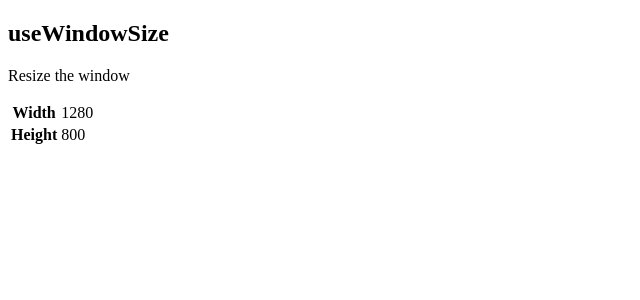
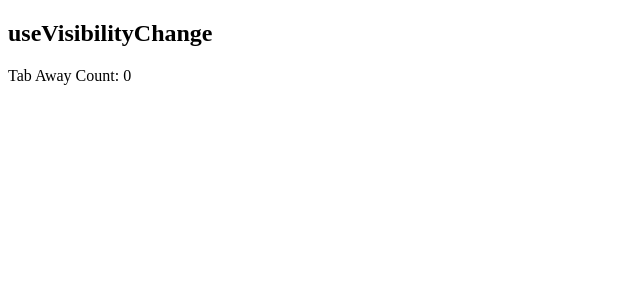
Before and after one commit to codecamp-prem/React-Coding-Interview, a React (Vite) app: page / in a window 1280 px wide. Shown: the top 300 px of the page, without its empty margins (0-640 px from the left). Built offline with nearby package versions, Linux system fonts and the light colour scheme.

Commit message:
document visibility and useSyncExternalStore

```diff
--- a/src/App.tsx
+++ b/src/App.tsx
@@ -1,9 +1,9 @@
-import WindowSize from "./Challanges/WindowSize";
+import TabVisibility from "./Challanges/TabVisibility";
 
 function App() {
   return (
     <>
-      <WindowSize />
+      <TabVisibility />
     </>
   );
 }
--- /dev/null
+++ b/src/Challanges/TabVisibility.tsx
@@ -0,0 +1,22 @@
+import { useEffect, useState } from "react";
+import useVisibilityChange from "./hooks/useVisibilityChange";
+
+const TabVisibility = () => {
+  const documentVisible = useVisibilityChange();
+  const [tabAwayCount, setTabAwayCount] = useState(0);
+
+  useEffect(() => {
+    if (documentVisible === false) {
+      setTabAwayCount((c) => c + 1);
+    }
+  }, [documentVisible]);
+
+  return (
+    <section>
+      <h2>useVisibilityChange</h2>
+      <div>Tab Away Count: {tabAwayCount}</div>
+    </section>
+  );
+};
+
+export default TabVisibility;
--- /dev/null
+++ b/src/Challanges/hooks/useVisibilityChange.ts
@@ -0,0 +1,31 @@
+// Track document visibility and respond to changes with useVisibilityChange
+
+import { useSyncExternalStore } from "react";
+
+const subscribe = (callback) => {
+  document.addEventListener("visibilitychange", callback);
+
+  return () => {
+    document.removeEventListener("visibilitychange", callback);
+  };
+};
+
+const getSnapShot = () => {
+  return document.visibilityState;
+};
+
+const getServerSnapshot = () => {
+  throw Error(`ususeVisibilityChange is a client-only hook`);
+};
+
+const useVisibilityChange = () => {
+  const visibilityState = useSyncExternalStore(
+    subscribe,
+    getSnapShot,
+    getServerSnapshot
+  );
+
+  return visibilityState === "visible";
+};
+
+export default useVisibilityChange;
```
